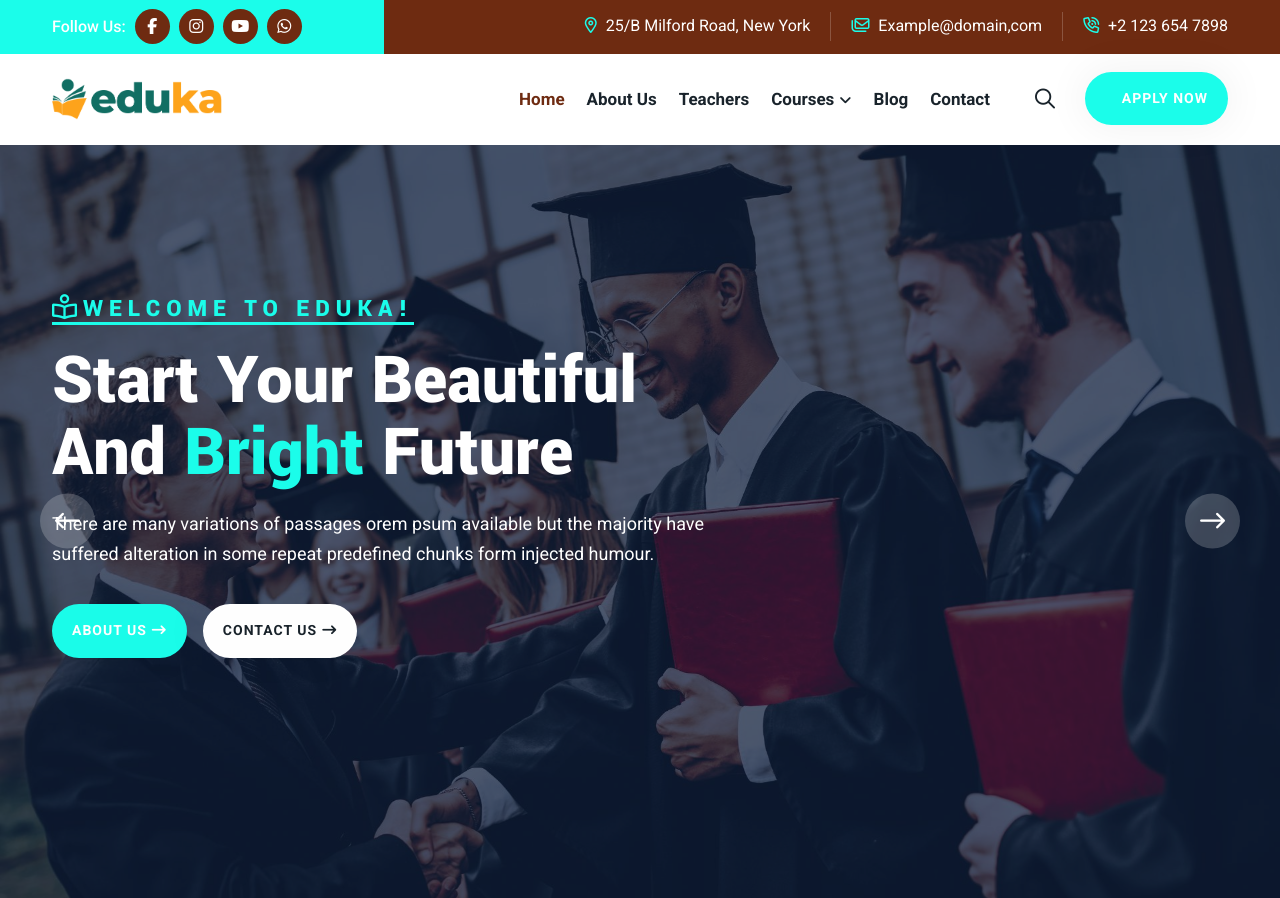
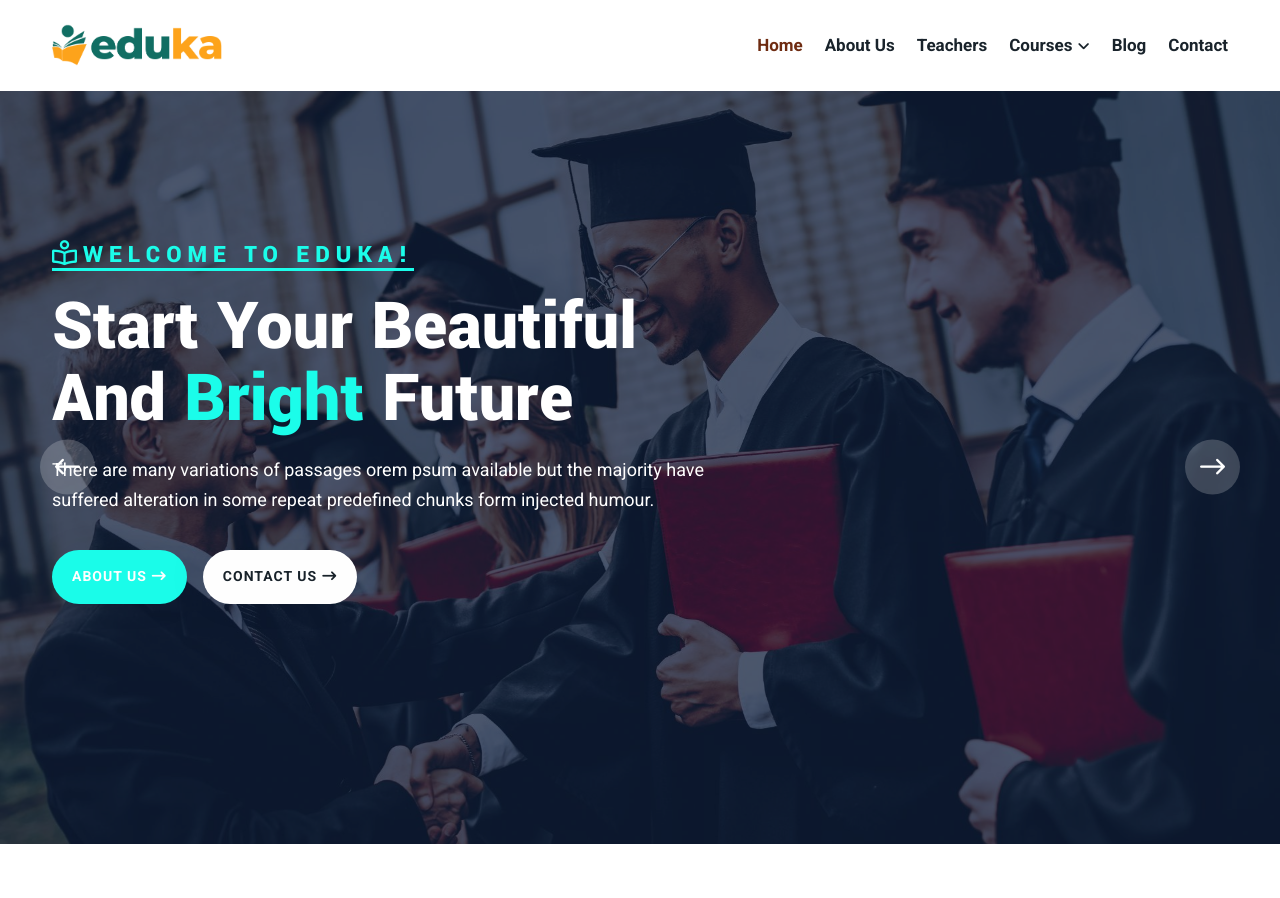
Before and after one commit to UniqueNig/eduka, a plain HTML site: page index.html in a window 1280 px wide. Shown: the top 898 px of the page. Drawn offline with Linux system fonts and the light colour scheme; a web font is replaced by a local one.

Commit message:
modified:   index.html

```diff
--- a/index.html
+++ b/index.html
@@ -41,7 +41,7 @@
     <!-- header area -->
     <header class="header">
         <!-- header top -->
-        <div class="header-top">
+        <!-- <div class="header-top">
             <div class="container">
                 <div class="header-top-wrap">
                     <div class="header-top-left">
@@ -70,7 +70,7 @@
                     </div>
                 </div>
             </div>
-        </div>
+        </div> -->
 
         <div class="main-navigation">
             <nav class="navbar navbar-expand-lg">
@@ -284,7 +284,7 @@
                             <li class="nav-item"><a class="nav-link" href="blog.html">Blog</a></li>
                             <li class="nav-item"><a class="nav-link" href="contact.html">Contact</a></li>
                         </ul>
-                        <div class="nav-right">
+                        <!-- <div class="nav-right">
                             <div class="search-btn">
                                 <button type="button" class="nav-right-link search-box-outer"><i
                                         class="far fa-search"></i></button>
@@ -293,7 +293,7 @@
                                 <a href="application-form.html" class="theme-btn"><span
                                         class="fal fa-pencil"></span>Apply Now</a>
                             </div>
-                        </div>
+                        </div> -->
                     </div>
                 </div>
             </nav>
@@ -303,7 +303,7 @@
 
 
     <!-- popup search -->
-    <div class="search-popup">
+    <!-- <div class="search-popup">
         <button class="close-search"><span class="far fa-times"></span></button>
         <form action="#">
             <div class="form-group">
@@ -311,7 +311,7 @@
                 <button type="submit"><i class="far fa-search"></i></button>
             </div>
         </form>
-    </div>
+    </div> -->
     <!-- popup search end -->
 
 
```
